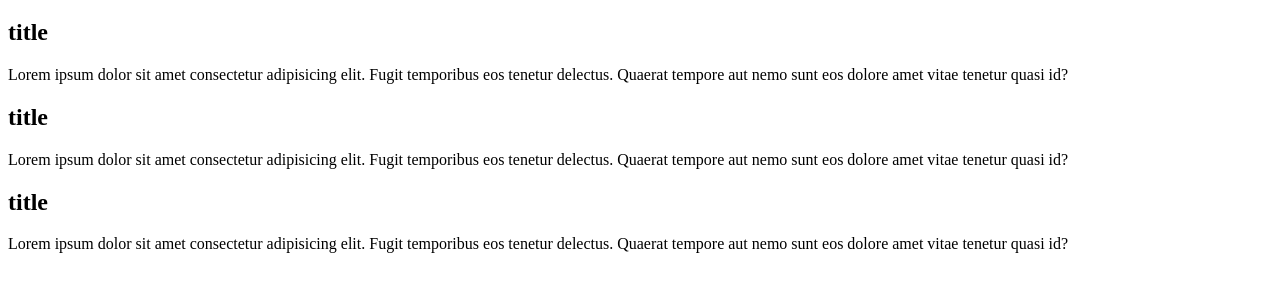
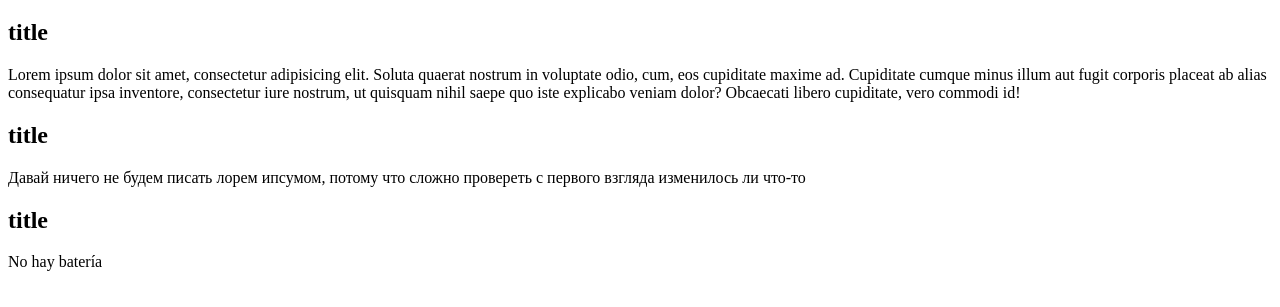
Before and after one commit to Zakamsky/test_for_catalina, a plain HTML site: page index.html in a window 1280 px wide. Shown: the part 61-368 px from the top of the page. Drawn offline with Linux system fonts and the light colour scheme.

Commit message:
new changes

```diff
--- a/index.html
+++ b/index.html
@@ -9,15 +9,15 @@
 <h1>main title</h1>
 <section class="first">
     <h2>title</h2>
-    <p>Lorem ipsum dolor sit amet consectetur adipisicing elit. Fugit temporibus eos tenetur delectus. Quaerat tempore aut nemo sunt eos dolore amet vitae tenetur quasi id?</p>
+    <p>Lorem ipsum dolor sit amet, consectetur adipisicing elit. Soluta quaerat nostrum in voluptate odio, cum, eos cupiditate maxime ad. Cupiditate cumque minus illum aut fugit corporis placeat ab alias consequatur ipsa inventore, consectetur iure nostrum, ut quisquam nihil saepe quo iste explicabo veniam dolor? Obcaecati libero cupiditate, vero commodi id! </p>
 </section>
 <section class="second">
     <h2>title</h2>
-    <p>Lorem ipsum dolor sit amet consectetur adipisicing elit. Fugit temporibus eos tenetur delectus. Quaerat tempore aut nemo sunt eos dolore amet vitae tenetur quasi id?</p>
+    <p>Давай ничего не будем писать лорем ипсумом, потому что сложно провереть с первого взгляда изменилось ли что-то</p>
 </section>
 <section class="third">
     <h2>title</h2>
-    <p>Lorem ipsum dolor sit amet consectetur adipisicing elit. Fugit temporibus eos tenetur delectus. Quaerat tempore aut nemo sunt eos dolore amet vitae tenetur quasi id?</p>
+    <p>No hay batería</p>
 </section>
 </body>
 </html>
```
